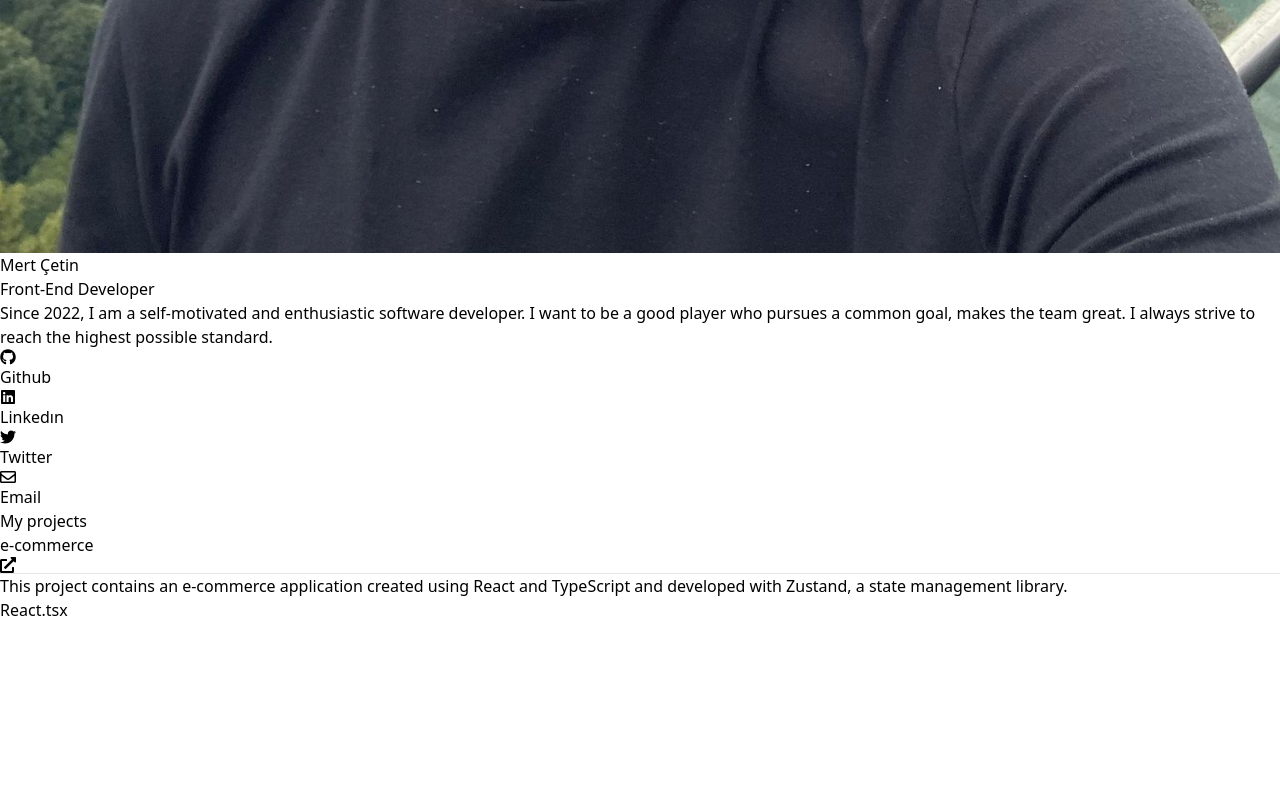
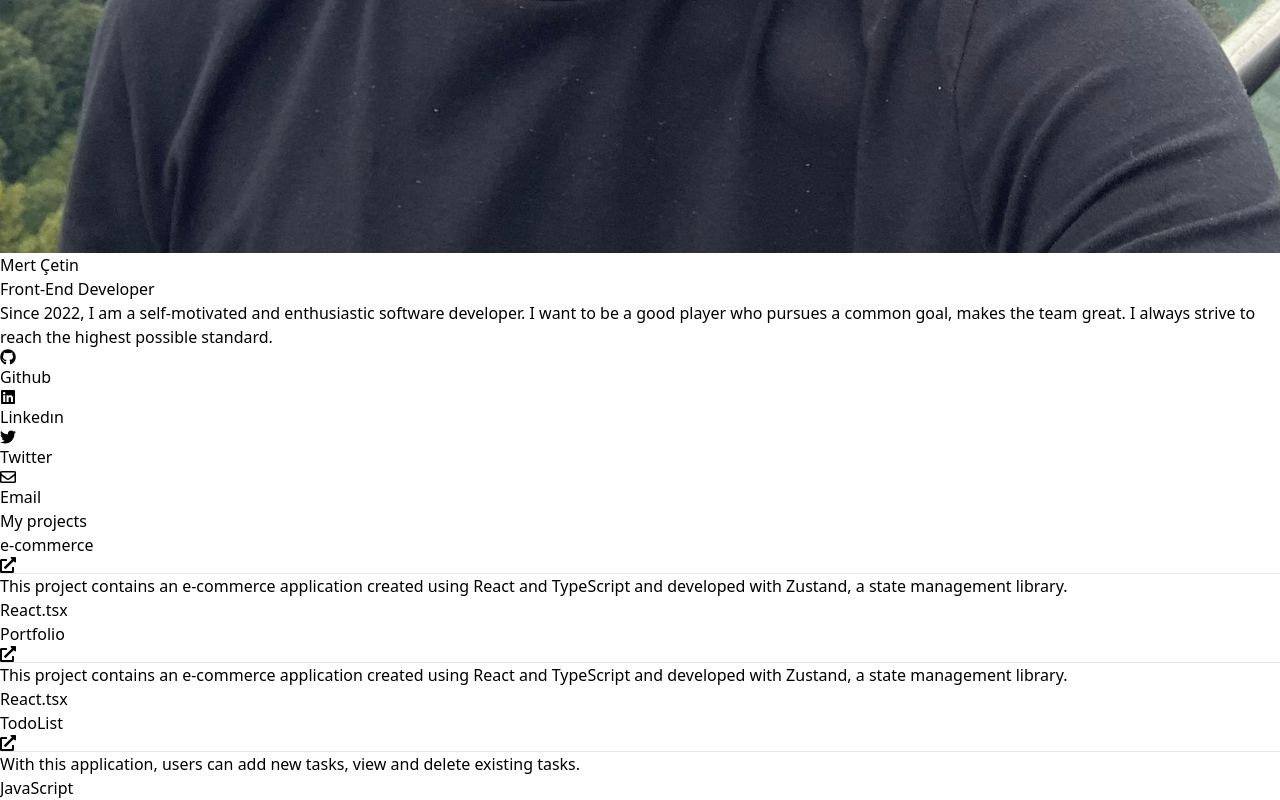
Before and after one commit to mertcetiin/Portfolio, a React (Vite) app: page / in a window 1280 px wide. Shown: the part 1682-2482 px from the top of the page. Before the commit the page ends 2304 px from the top, so only its background shows below. Built offline with nearby package versions, Linux system fonts and the light colour scheme.

Commit message:
Data.tsx added and projects mapped

```diff
--- /dev/null
+++ b/src/components/Data.tsx
@@ -0,0 +1,34 @@
+export type ProjectsInfo = {
+    id: number;
+    name: string;
+    info: string;
+    skill: string;
+    link: string;
+}
+
+
+
+export const projectsData: ProjectsInfo[] = [
+    {
+        id: 1,
+        name: 'e-commerce',
+        info: 'This project contains an e-commerce application created using React and TypeScript and developed with Zustand, a state management library.',
+        skill: 'React.tsx',
+        link: 'https://github.com/mertcetiin/e-commerce',
+
+    },
+    {
+        id: 2,
+        name: 'Portfolio',
+        info: 'This project contains an e-commerce application created using React and TypeScript and developed with Zustand, a state management library.',
+        skill: 'React.tsx',
+        link: 'https://github.com/mertcetiin/Portfolio',
+    },
+    {
+        id: 3,
+        name: 'TodoList',
+        info: 'With this application, users can add new tasks, view and delete existing tasks.',
+        skill: 'JavaScript',
+        link: 'https://github.com/mertcetiin/React-TodoList',
+    },
+]
--- a/src/components/Projects.tsx
+++ b/src/components/Projects.tsx
@@ -1,23 +1,28 @@
 import { FaExternalLinkAlt } from "react-icons/fa";
+import { projectsData } from "./Data";
+
 
 function Projects() {
     return (
         <div>
             <h1 className="mt-8 text-2xl md:text-4xl text-center font-extrabold">My projects</h1>
-
-            <div className="group w-full sm:w-1/2 m-4 mt-10 mx-auto p-6 rounded-xl border-2 border-gray-300">
-                <a href='https://github.com/mertcetiin/e-commerce' target="e_blank">
+            {projectsData.map((item) =>
+                <div key={item.id} className="group w-full sm:w-1/2 m-4 mt-10 mx-auto p-6 rounded-xl border-2 border-gray-300">
+                    <a href={item.link} target="e_blank">
                         <h1 className="text-xl text-center font-bold">
-                        e-commerce
+                            {item.name}
                             <FaExternalLinkAlt className="ml-2 inline align-baseline" />
                         </h1>
                     </a>
                     <hr className="my-4" />
-                <p className="">This project contains an e-commerce application created using React and TypeScript and developed with Zustand, a state management library.</p>
+                    <p className="">{item.info}</p>
                     <div className="mt-4 mb-8 flex flex-wrap justify-center items-center gap-2">
-                    <div className="px-4 py-1 border-2 rounded-full">React.tsx</div>
+                        <div className="px-4 py-1 border-2 rounded-full">{item.skill}</div>
                     </div>
                 </div>
+            )}
+
+
         </div>
 
     )
```
Lines whose indentation alone changed are shown as unchanged.
